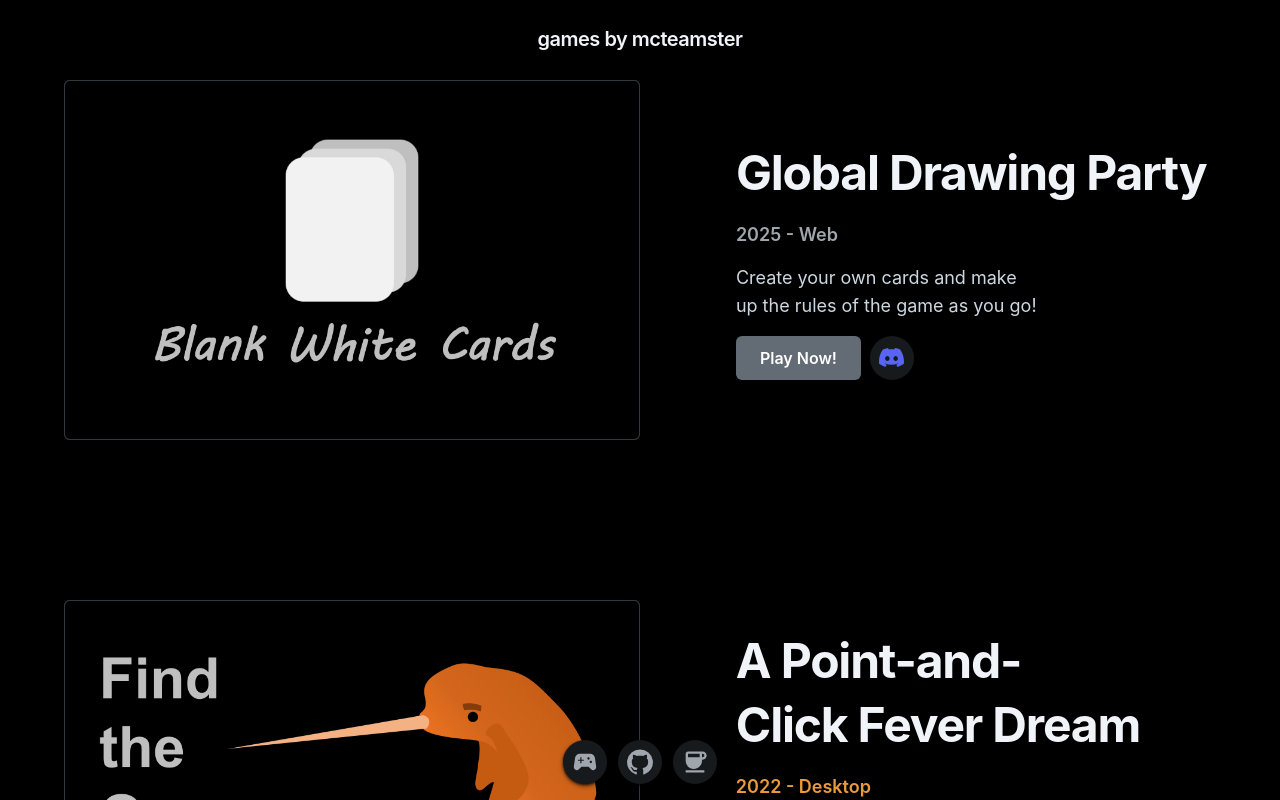
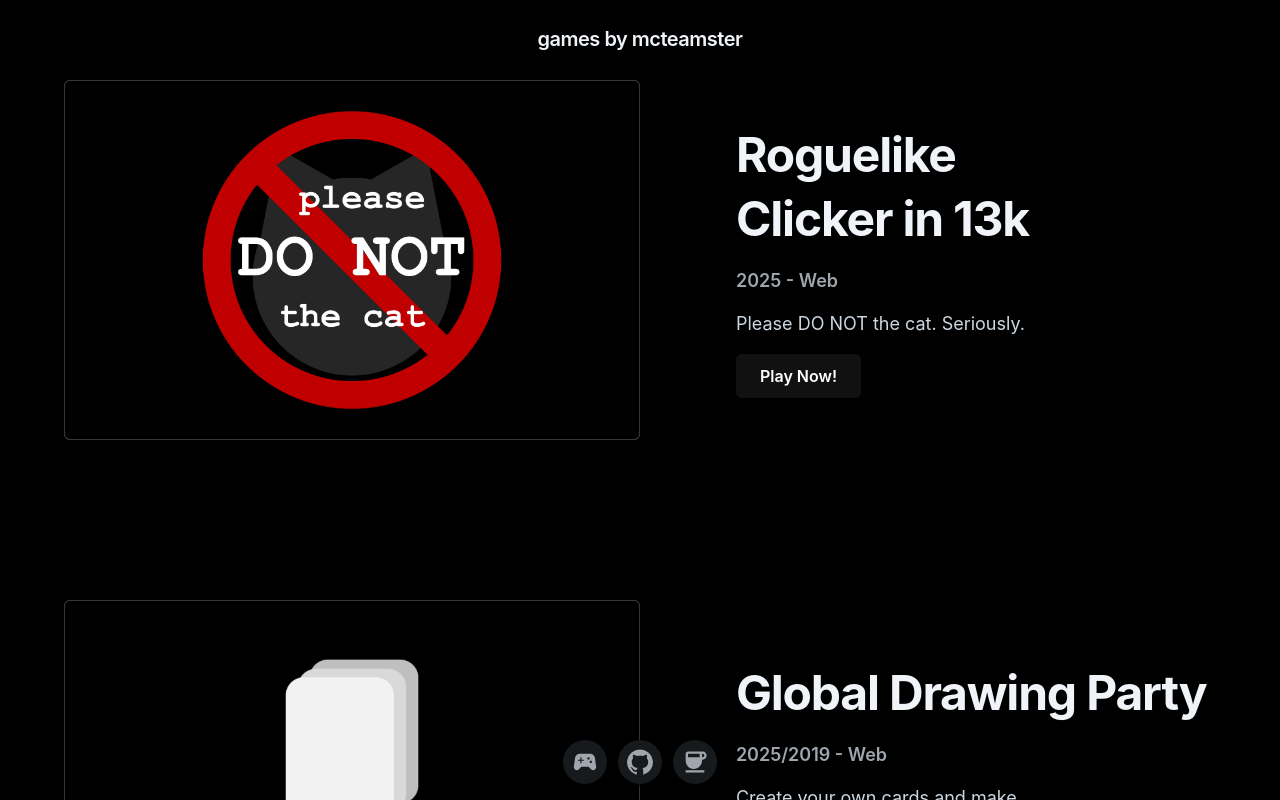
Before and after one commit to mcteamster/mcteamster, a React (Vite) app: page / in a window 1280 px wide. Built offline with nearby package versions, Linux system fonts and the light colour scheme.

Commit message:
feat: add black

```diff
--- a/src/App.tsx
+++ b/src/App.tsx
@@ -7,6 +7,7 @@ import GameOrange from './blocks/GameOrange';
 import GameTwinge from './blocks/GameTwinge';
 import GameDrink from './blocks/GameDrink';
 import GameBlank from './blocks/GameBlank';
+import GameBlack from './blocks/GameBlack';
 import GameHalloween from './blocks/GameHalloween';
 import { useEffect } from 'react';
 
@@ -37,6 +38,7 @@ function Container() {
           },
         }}
       >
+        <GameBlack />
         <GameBlank />
         <GameOrange />
         <GameTwinge />
--- /dev/null
+++ b/src/blocks/GameBlack.tsx
@@ -0,0 +1,44 @@
+import { Box, Button, Typography } from '@mui/joy';
+import TwoSidedLayout from '../components/TwoSidedLayout';
+
+export default function GameBlack() {
+  return (
+    <TwoSidedLayout image="/black.png">
+      <Typography
+        level="h4"
+        sx={{
+          width: '100%',
+          position: 'absolute',
+          top: '1.5rem',
+          left: '50%',
+          transform: 'translateX(-50%)',
+          display: 'flex',
+          justifyContent: 'center',
+          alignItems: 'center',
+        }}
+      >
+        games by mcteamster
+      </Typography>
+      <Typography
+        level="h1"
+        fontWeight="xl"
+        fontSize="clamp(1.875rem, 1.3636rem + 2.1818vw, 3rem)"
+      >
+        Roguelike Clicker in 13k
+      </Typography>
+      <Typography color="neutral" fontSize="lg" fontWeight="lg">
+        2025 - Web
+      </Typography>
+      <Typography fontSize="lg" textColor="text.secondary" lineHeight="lg">
+        Please DO NOT the cat. Seriously.
+      </Typography>
+      <Box sx={{
+        display: 'flex',
+      }}>
+        <Button sx={{ backgroundColor: '#111', color: 'white' }} color="neutral" size='lg' component="a" href="https://black.mcteamster.com/">
+          Play Now!
+        </Button>
+      </Box>
+    </TwoSidedLayout>
+  );
+}
--- a/src/blocks/GameBlank.tsx
+++ b/src/blocks/GameBlank.tsx
@@ -6,21 +6,6 @@ export default function GameBlank() {
   return (
     <TwoSidedLayout image="/blank.png">
       <Typography
-        level="h4"
-        sx={{
-          width: '100%',
-          position: 'absolute',
-          top: '1.5rem',
-          left: '50%',
-          transform: 'translateX(-50%)',
-          display: 'flex',
-          justifyContent: 'center',
-          alignItems: 'center',
-        }}
-      >
-        games by mcteamster
-      </Typography>
-      <Typography
         level="h1"
         fontWeight="xl"
         fontSize="clamp(1.875rem, 1.3636rem + 2.1818vw, 3rem)"
@@ -28,7 +13,7 @@ export default function GameBlank() {
         Global Drawing Party
       </Typography>
       <Typography color="neutral" fontSize="lg" fontWeight="lg">
-        2025 - Web
+        2025/2019 - Web
       </Typography>
       <Typography fontSize="lg" textColor="text.secondary" lineHeight="lg">
         Create your own cards and make up the rules of the game as you go!
```
Also changed, not shown: public/black.png (added).
